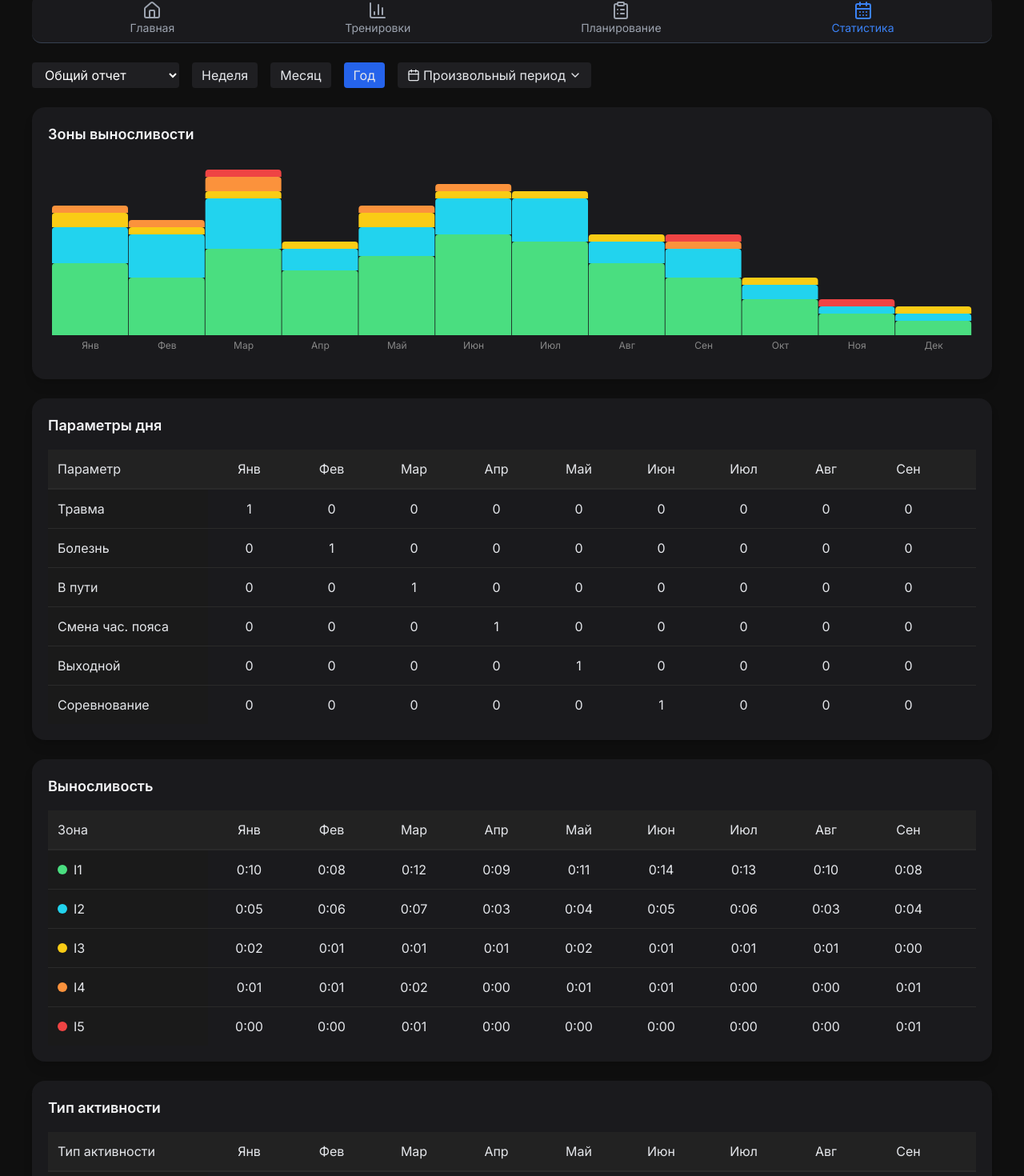
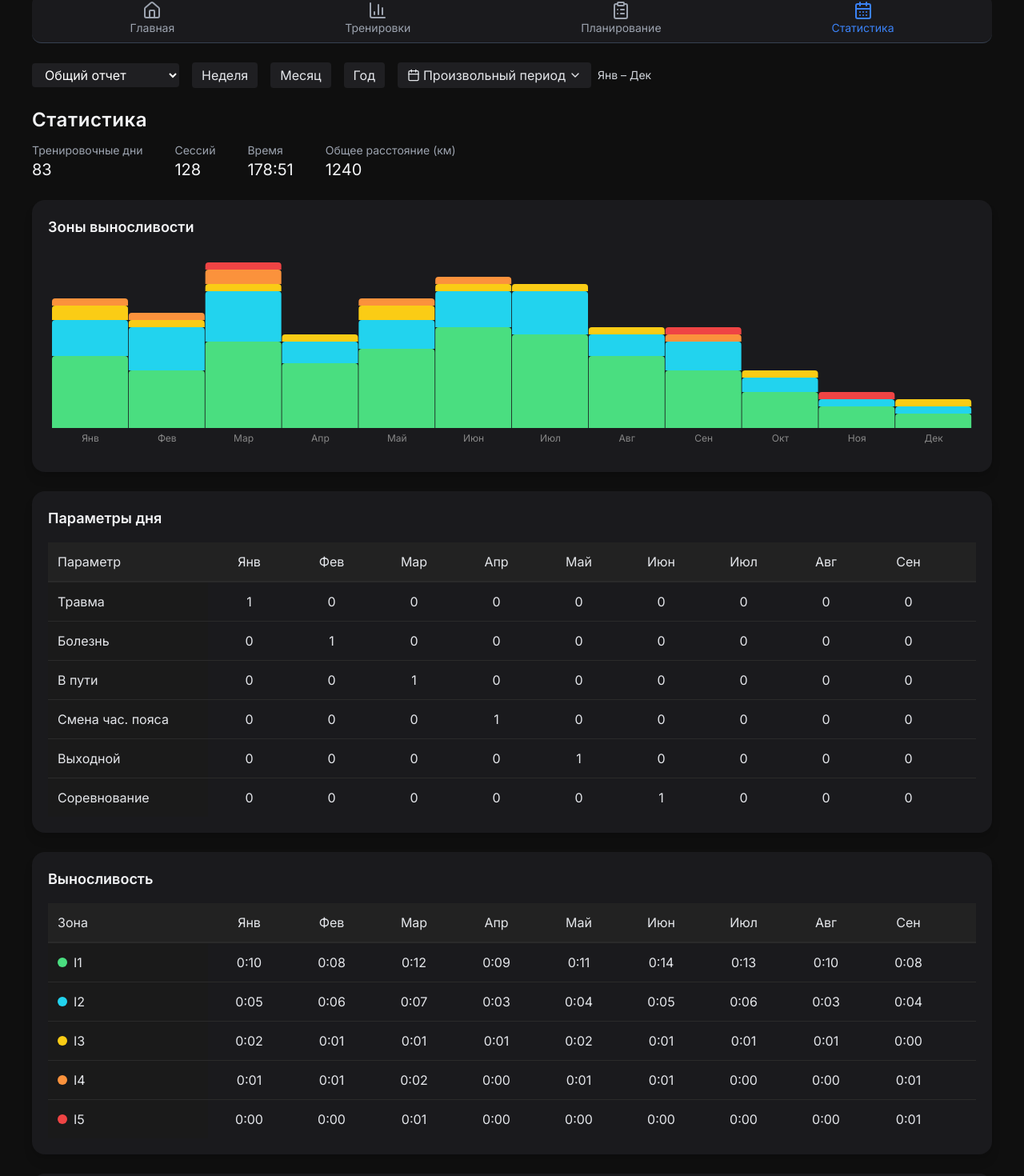
Before and after one commit to mbaliabin/dagbook-test, a React (Vite) app in the folder fasx-frontend/: page /statistics in a window 1280 px wide. Shown: the part 119-1589 px from the top of the page at 80% size. Built offline with nearby package versions, Linux system fonts and the light colour scheme.

Commit message:
Доработка StatisticsPage.tsx 417

```diff
--- a/fasx-frontend/src/pages/StatisticsPage.tsx
+++ b/fasx-frontend/src/pages/StatisticsPage.tsx
@@ -1,4 +1,4 @@
-import React, { useRef, useState } from "react";
+import React, { useRef } from "react";
 import { useNavigate, useLocation } from "react-router-dom";
 import dayjs from "dayjs";
 import weekOfYear from "dayjs/plugin/weekOfYear";
@@ -28,125 +28,83 @@ import "react-date-range/dist/theme/default.css";
 dayjs.extend(weekOfYear);
 dayjs.locale("ru");
 
-// ----------------- CUSTOM TOOLTIP -----------------
+// ================== Custom Tooltip ==================
 const CustomTooltip: React.FC<any> = ({ active, payload, label, formatHours }) => {
   if (!active || !payload || payload.length === 0) return null;
+
   const total = payload.reduce((sum: number, p: any) => sum + (p.value || 0), 0);
+
   const formatValue = (v: number) => {
     if (!formatHours) return `${v} км`;
     const h = Math.floor(v / 60);
     const m = v % 60;
     return `${h}:${m.toString().padStart(2, "0")}`;
   };
+
+  // Показываем диапазон дат для недели, если label формата W{week} {year}
+  let weekRange = "";
+  const match = label.match(/W(\d+)\s(\d+)/);
+  if (match) {
+    const weekNumber = Number(match[1]);
+    const year = Number(match[2]);
+    const start = dayjs().year(year).week(weekNumber).startOf("week");
+    const end = start.add(6, "day");
+    weekRange = `${start.format("DD MMM")} – ${end.format("DD MMM")}`;
+  }
+
   return (
     <div className="bg-[#111]/90 border border-[#2a2a2a] px-2.5 py-2 rounded-lg shadow-lg text-gray-200 text-xs w-48 backdrop-blur-sm">
       <p className="font-semibold mb-1 text-[13px]">{label}</p>
+      {weekRange && <p className="text-gray-400 text-[11px]">{weekRange}</p>}
       <div className="space-y-0.5">
         {payload.map((p: any, i: number) => (
           <div key={i} className="flex justify-between gap-2 items-start">
-            <span className="text-gray-400 break-words leading-tight max-w-[120px]">{p.name}</span>
-            <span className="font-mono text-right min-w-[55px]" style={{ color: p.fill }}>
+            <span className="text-gray-400 break-words leading-tight max-w-[120px]">
+              {p.name}
+            </span>
+            <span
+              className="font-mono text-right min-w-[55px]"
+              style={{ color: p.fill }}
+            >
               {formatValue(p.value)}
             </span>
           </div>
         ))}
       </div>
+
       <div className="h-px bg-[#2a2a2a] my-1.5"></div>
+
       <div className="flex justify-between font-semibold text-[13px]">
         <span className="text-gray-300">Итого</span>
-        <span className="font-mono text-blue-400 min-w-[55px] text-right">{formatValue(total)}</span>
+        <span className="font-mono text-blue-400 min-w-[55px] text-right">
+          {formatValue(total)}
+        </span>
       </div>
     </div>
   );
 };
 
-// ----------------- TABLE SECTION -----------------
-const TableSection: React.FC<any> = ({ table, index, scrollRefs, activeColumns }) => {
-  const colWidth = 103;
-  const leftWidth = 200;
-  const totalWidth = 80;
-  const containerRef = useRef<HTMLDivElement>(null);
-  const calculatedWidth = table.months.length * colWidth + leftWidth + totalWidth;
-
-  return (
-    <div ref={containerRef} className="bg-[#1a1a1d] p-5 rounded-2xl shadow-lg w-full">
-      <h2 className="text-lg font-semibold text-gray-100 mb-4">{table.title}</h2>
-      <div
-        ref={scrollRefs[index]}
-        className="overflow-x-auto"
-        onScroll={(e) => {
-          const scrollLeft = e.currentTarget.scrollLeft;
-          scrollRefs.forEach((ref: any, i: number) => {
-            if (i !== index && ref.current) ref.current.scrollLeft = scrollLeft;
-          });
-        }}
-      >
-        <div className="transition-all flex-shrink-0" style={{ minWidth: calculatedWidth }}>
-          {/* HEADER */}
-          <div className="flex bg-[#222] border-b border-[#2a2a2a] sticky top-0 z-10">
-            <div className="p-3 font-medium sticky left-0 bg-[#222] z-20" style={{ width: leftWidth }}>
-              {table.title === "Выносливость" ? "Зона" : table.title === "Тип активности" ? "Тип активности" : "Параметр"}
-            </div>
-            {table.months.map((m: string, idx: number) => (
-              <div
-                key={idx}
-                className={`p-3 text-center flex-none font-medium ${activeColumns[idx] ? "bg-[#222]" : "bg-[#222]/50"}`}
-                style={{ width: colWidth }}
-              >
-                {m}
-              </div>
-            ))}
-            <div className="p-3 text-center font-medium bg-[#1f1f1f] flex-none" style={{ width: totalWidth }}>
-              Всего
-            </div>
-          </div>
-
-          {/* ROWS */}
-          <div>
-            {table.data.map((row: any, j: number) => (
-              <div key={j} className="flex border-t border-[#2a2a2a] hover:bg-[#252525]/60 transition">
-                <div className="p-3 sticky left-0 bg-[#1a1a1a] z-10 flex items-center gap-2" style={{ width: leftWidth }}>
-                  {row.color && <span className="inline-block w-3 h-3 rounded-full" style={{ backgroundColor: row.color }} />}
-                  <div className="truncate">{row.param || row.type}</div>
-                </div>
-                {row.months.map((val: number, k: number) => (
-                  <div
-                    key={k}
-                    className={`p-3 text-center flex-none ${activeColumns[k] ? "" : "opacity-50"}`}
-                    style={{ width: colWidth }}
-                  >
-                    {table.title === "Выносливость" || table.title === "Тип активности"
-                      ? `${Math.floor(val / 60)}:${(val % 60).toString().padStart(2,"0")}`
-                      : val}
-                  </div>
-                ))}
-                <div className="p-3 text-center bg-[#1f1f1f] flex-none" style={{ width: totalWidth }}>
-                  {row.total}
-                </div>
-              </div>
-            ))}
-          </div>
-        </div>
-      </div>
-    </div>
-  );
-};
-
-// ----------------- MAIN PAGE -----------------
+// ================== Main Component ==================
 export default function StatsPage() {
   const navigate = useNavigate();
   const location = useLocation();
 
-  const [name] = useState("Пользователь");
-  const [reportType, setReportType] = useState("Общий отчет");
-  const [periodType, setPeriodType] = useState<"week" | "month" | "year" | "custom">("year");
-  const [dateRange, setDateRange] = useState<{ startDate: Date; endDate: Date }>({
+  const [name] = React.useState("Пользователь");
+  const [reportType, setReportType] = React.useState("Общий отчет");
+  const [periodType, setPeriodType] = React.useState<"week" | "month" | "year" | "custom">("year");
+  const [dateRange, setDateRange] = React.useState<{ startDate: Date; endDate: Date }>({
     startDate: dayjs("2025-01-01").toDate(),
     endDate: dayjs("2025-12-31").toDate(),
   });
-  const [showDateRangePicker, setShowDateRangePicker] = useState(false);
+  const [showDateRangePicker, setShowDateRangePicker] = React.useState(false);
 
-  const totals = { trainingDays: 83, sessions: 128, time: "178:51", distance: 1240 };
+  const totals = {
+    trainingDays: 83,
+    sessions: 128,
+    time: "178:51",
+    distance: 1240,
+  };
+
   const months = ["Янв","Фев","Мар","Апр","Май","Июн","Июл","Авг","Сен","Окт","Ноя","Дек"];
 
   const enduranceZones = [
@@ -159,7 +117,7 @@ export default function StatsPage() {
 
   const movementTypes = [
     { type: "Лыжи / скейтинг", months: [4,5,3,0,0,0,0,0,1,2,3,2] },
-    { type: "Лыжи, классика", months: [3,4,2,0,0,0,0,0,1,2,1] },
+    { type: "Лыжи, классика", months: [3,4,2,0,0,0,0,0,0,1,2,1] },
     { type: "Роллеры, классика", months: [0,0,0,3,5,6,7,5,4,3,2,0] },
     { type: "Роллеры, скейтинг", months: [0,0,0,2,6,7,8,6,5,3,2,0] },
     { type: "Велосипед", months: [0,0,0,1,2,3,4,3,2,1,0,0] },
@@ -179,27 +137,37 @@ export default function StatsPage() {
     return `${h}:${m.toString().padStart(2,"0")}`;
   };
 
-  // ----------------- COMPUTE COLUMNS -----------------
-  const computeWeekColumns = () => {
-    const start = dayjs(dateRange.startDate).startOf("week");
-    let current = start;
+  const scrollRefs = [useRef<HTMLDivElement>(null), useRef<HTMLDivElement>(null), useRef<HTMLDivElement>(null)];
+
+  const handleScroll = (e: React.UIEvent<HTMLDivElement>, index: number) => {
+    const scrollLeft = e.currentTarget.scrollLeft;
+    scrollRefs.forEach((ref,i)=>{ if(i!==index && ref.current) ref.current.scrollLeft = scrollLeft; });
+  };
+
+  // ================== Колонки ==================
+  const computeWeekColumns = (startDate?: Date, endDate?: Date) => {
+    const end = endDate ? dayjs(endDate) : dayjs().endOf("week");
+    const start = startDate ? dayjs(startDate) : end.subtract(11, "week"); // последние 12 недель
     const weeks: string[] = [];
+    let current = start.startOf("week");
     let count = 0;
-    while (current.isBefore(dayjs(dateRange.endDate)) && count < 12) {
-      const weekStart = current;
-      const weekEnd = current.add(6, "day");
-      weeks.push(`${weekStart.format("DD MMM")} – ${weekEnd.format("DD MMM")}`);
+
+    while (current.isBefore(end) && count < 12) {
+      weeks.push(`W${current.week()} ${current.year()}`);
       current = current.add(1, "week");
       count++;
     }
+
     return weeks;
   };
 
   const computeMonthColumns = () => months;
+
   const computeCustomColumns = () => {
-    const maxRange = 90; // максимум 3 месяца
     const start = dayjs(dateRange.startDate);
-    const end = dayjs(dateRange.endDate).isAfter(start.add(maxRange, "day")) ? start.add(maxRange, "day") : dayjs(dateRange.endDate);
+    let end = dayjs(dateRange.endDate);
+    // ограничение 3 месяца
+    if (end.diff(start, "month") > 3) end = start.add(3, "month");
     const result: string[] = [];
     let current = start.startOf("day");
     while (current.isBefore(end) || current.isSame(end, "day")) {
@@ -211,7 +179,8 @@ export default function StatsPage() {
 
   const computeColumns = () => {
     if (periodType === "week") return computeWeekColumns();
-    if (periodType === "month" || periodType === "year") return computeMonthColumns();
+    if (periodType === "month") return computeMonthColumns();
+    if (periodType === "year") return computeMonthColumns();
     if (periodType === "custom") return computeCustomColumns();
     return months;
   };
@@ -233,8 +202,10 @@ export default function StatsPage() {
     return { type: d.type, months: slice, total: slice.reduce((a,b)=>a+b,0) };
   });
 
-  const scrollRefs = [useRef<HTMLDivElement>(null), useRef<HTMLDivElement>(null), useRef<HTMLDivElement>(null)];
-  const activeColumns = filteredMonths.map(() => true);
+  const handleLogout = () => {
+    localStorage.removeItem("token");
+    navigate("/login");
+  };
 
   const menuItems = [
     { label:"Главная", icon:Home, path:"/daily" },
@@ -253,12 +224,106 @@ export default function StatsPage() {
 
   const activeDistanceTypes = filteredDistanceTypes.filter(t=>t.months.some(v=>v>0)).map(t=>t.type);
 
-  const handleLogout = () => {
-    localStorage.removeItem("token");
-    navigate("/login");
+  // ================== Table Section ==================
+  const TableSection: React.FC<{ table: any; index: number }> = ({ table, index }) => {
+    const colWidth = 103;
+    const leftWidth = 200;
+    const totalWidth = 80;
+
+    const containerRef = useRef<HTMLDivElement>(null);
+    const calculatedWidth = filteredMonths.length * colWidth + leftWidth + totalWidth;
+
+    return (
+      <div ref={containerRef} className="bg-[#1a1a1d] p-5 rounded-2xl shadow-lg w-full">
+        <h2 className="text-lg font-semibold text-gray-100 mb-4">{table.title}</h2>
+
+        <div
+          ref={scrollRefs[index]}
+          className="overflow-x-auto"
+          onScroll={(e) => handleScroll(e, index)}
+        >
+          <div
+            className="transition-all flex-shrink-0"
+            style={{ minWidth: calculatedWidth }}
+          >
+            {/* HEADER */}
+            <div className="flex bg-[#222] border-b border-[#2a2a2a] sticky top-0 z-10">
+              <div
+                className="p-3 font-medium sticky left-0 bg-[#222] z-20"
+                style={{ width: leftWidth }}
+              >
+                {table.title === "Выносливость"
+                  ? "Зона"
+                  : table.title === "Тип активности"
+                  ? "Тип активности"
+                  : "Параметр"}
+              </div>
+
+              {filteredMonths.map((m, idx) => (
+                <div
+                  key={idx}
+                  className="p-3 text-center flex-none font-medium"
+                  style={{ width: colWidth }}
+                >
+                  {m}
+                </div>
+              ))}
+
+              <div
+                className="p-3 text-center font-medium bg-[#1f1f1f] flex-none"
+                style={{ width: totalWidth }}
+              >
+                Всего
+              </div>
+            </div>
+
+            {/* ROWS */}
+            <div>
+              {table.data.map((row: any, j: number) => (
+                <div
+                  key={j}
+                  className="flex border-t border-[#2a2a2a] hover:bg-[#252525]/60 transition"
+                >
+                  <div
+                    className="p-3 sticky left-0 bg-[#1a1a1a] z-10 flex items-center gap-2"
+                    style={{ width: leftWidth }}
+                  >
+                    {row.color && (
+                      <span
+                        className="inline-block w-3 h-3 rounded-full"
+                        style={{ backgroundColor: row.color }}
+                      />
+                    )}
+                    <div className="truncate">{row.param || row.type}</div>
+                  </div>
+
+                  {row.months.map((val: number, k: number) => (
+                    <div
+                      key={k}
+                      className="p-3 text-center flex-none"
+                      style={{ width: colWidth }}
+                    >
+                      {table.title === "Выносливость" || table.title === "Тип активности"
+                        ? formatTime(val)
+                        : val}
+                    </div>
+                  ))}
+
+                  <div
+                    className="p-3 text-center bg-[#1f1f1f] flex-none"
+                    style={{ width: totalWidth }}
+                  >
+                    {row.total}
+                  </div>
+                </div>
+              ))}
+            </div>
+          </div>
+        </div>
+      </div>
+    );
   };
 
-  // ----------------- RENDER -----------------
   return (
     <div className="min-h-screen bg-[#0f0f0f] text-gray-200 p-6 w-full">
       <div className="max-w-[1600px] mx-auto space-y-6 px-4">
@@ -290,34 +355,56 @@ export default function StatsPage() {
         </div>
 
         {/* FILTERS */}
-        <div className="flex flex-wrap gap-4 mb-4">
+        <div className="flex flex-wrap gap-4 mb-4 items-center">
           <select value={reportType} onChange={e=>setReportType(e.target.value)} className="bg-[#1f1f22] text-white px-3 py-1 rounded">
             <option>Общий отчет</option>
             <option>Общая дистанция</option>
           </select>
-          <button onClick={()=>setPeriodType("week")} className={`px-3 py-1 rounded ${periodType==="week"?"bg-blue-600":"bg-[#1f1f22]"} text-gray-200 hover:bg-[#2a2a2d]`}>Неделя</button>
-          <button onClick={()=>setPeriodType("month")} className={`px-3 py-1 rounded ${periodType==="month"?"bg-blue-600":"bg-[#1f1f22]"} text-gray-200 hover:bg-[#2a2a2d]`}>Месяц</button>
-          <button onClick={()=>setPeriodType("year")} className={`px-3 py-1 rounded ${periodType==="year"?"bg-blue-600":"bg-[#1f1f22]"} text-gray-200 hover:bg-[#2a2a2d]`}>Год</button>
-          <div className="relative">
-            <button onClick={()=>setShowDateRangePicker(prev=>!prev)} className={`px-3 py-1 rounded ${periodType==="custom"?"bg-blue-600":"bg-[#1f1f22]"} text-gray-200 hover:bg-[#2a2a2d] flex items-center`}>
+          <button onClick={()=>setPeriodType("week")} className="px-3 py-1 rounded bg-[#1f1f22] text-gray-200 hover:bg-[#2a2a2d]">Неделя</button>
+          <button onClick={()=>setPeriodType("month")} className="px-3 py-1 rounded bg-[#1f1f22] text-gray-200 hover:bg-[#2a2a2d]">Месяц</button>
+          <button onClick={()=>setPeriodType("year")} className="px-3 py-1 rounded bg-[#1f1f22] text-gray-200 hover:bg-[#2a2a2d]">Год</button>
+
+          {/* Calendar + Display range */}
+          <div className="relative flex items-center space-x-2">
+            <button onClick={()=>setShowDateRangePicker(prev=>!prev)} className="px-3 py-1 rounded bg-[#1f1f22] text-gray-200 hover:bg-[#2a2a2d] flex items-center">
               <Calendar className="w-4 h-4 mr-1"/> Произвольный период
               <ChevronDown className="w-4 h-4 ml-1"/>
             </button>
+            <span className="text-gray-300 text-sm">
+              {periodType === "week" && `${filteredMonths[0]} – ${filteredMonths[filteredMonths.length-1]}`}
+              {periodType === "custom" && `${dayjs(dateRange.startDate).format("DD MMM yyyy")} – ${dayjs(dateRange.endDate).format("DD MMM yyyy")}`}
+              {(periodType === "month" || periodType === "year") && `${filteredMonths[0]} – ${filteredMonths[filteredMonths.length-1]}`}
+            </span>
             {showDateRangePicker &&
-              <div className="absolute z-50 top-10 left-0">
+              <div className="absolute z-50 mt-2 bg-[#1a1a1d] rounded shadow-lg p-2">
                 <DateRange
-                  locale={ru}
-                  ranges={[{ startDate: dateRange.startDate, endDate: dateRange.endDate, key:"selection"}]}
-                  onChange={ranges=>setDateRange({startDate:ranges.selection.startDate,endDate:ranges.selection.endDate})}
-                  maxDate={dayjs().toDate()}
-                  rangeColors={["#3b82f6"]}
+                  ranges={[{startDate: dateRange.startDate, endDate: dateRange.endDate, key:"selection"}]}
+                  onChange={item=>setDateRange({startDate:item.selection.startDate,endDate:item.selection.endDate})}
+                  months={1} direction="horizontal" locale={ru} weekStartsOn={1} moveRangeOnFirstSelection={false} rangeColors={["#3b82f6"]}
                 />
+                <div className="flex justify-end mt-2 space-x-2">
+                  <button onClick={()=>setShowDateRangePicker(false)} className="px-3 py-1 rounded border border-gray-600 hover:bg-gray-700 text-gray-300">Отмена</button>
+                  <button onClick={()=>setShowDateRangePicker(false)} className="px-3 py-1 rounded bg-blue-600 hover:bg-blue-700 text-white">Применить</button>
+                </div>
               </div>
             }
           </div>
         </div>
 
-        {/* График */}
+        {/* TOTALS */}
+        <div>
+          <h1 className="text-2xl font-semibold tracking-wide text-gray-100">Статистика</h1>
+          <div className="flex flex-wrap gap-10 text-sm mt-3">
+            <div><p className="text-gray-400">Тренировочные дни</p><p className="text-xl text-gray-100">{totals.trainingDays}</p></div>
+            <div><p className="text-gray-400">Сессий</p><p className="text-xl text-gray-100">{totals.sessions}</p></div>
+            <div><p className="text-gray-400">Время</p><p className="text-xl text-gray-100">{totals.time}</p></div>
+            <div><p className="text-gray-400">Общее расстояние (км)</p><p className="text-xl text-gray-100">{totals.distance}</p></div>
+          </div>
+        </div>
+
+        {/* REPORTS */}
+        {reportType==="Общий отчет" && <>
+          {/* Диаграмма выносливости */}
           <div className="bg-[#1a1a1d] p-5 rounded-2xl shadow-lg">
             <h2 className="text-lg font-semibold mb-4 text-gray-100">Зоны выносливости</h2>
             <div className="h-64">
@@ -339,19 +426,47 @@ export default function StatsPage() {
           </div>
 
           {/* Таблицы */}
-        <TableSection table={{title:"Параметры дня", data:[
+          <TableSection table={{
+            title:"Параметры дня",
+            data:[
               { param:"Травма", months:[1,0,0,0,0,0,0,0,0,0,0,0], total:1 },
               { param:"Болезнь", months:[0,1,0,0,0,0,0,0,0,0,0,0], total:1 },
               { param:"В пути", months:[0,0,1,0,0,0,0,0,0,0,0,0], total:1 },
               { param:"Смена час. пояса", months:[0,0,0,1,0,0,0,0,0,0,0,0], total:1 },
               { param:"Выходной", months:[0,0,0,0,1,0,0,0,0,0,0,0], total:1 },
               { param:"Соревнование", months:[0,0,0,0,0,1,0,0,0,0,0,0], total:1 },
-        ], months: filteredMonths}} index={0} scrollRefs={scrollRefs} activeColumns={activeColumns}/>
+            ]
+          }} index={0}/>
 
-        <TableSection table={{title:"Выносливость", data: filteredEnduranceZones.map(z=>({param:z.zone,color:z.color,months:z.months,total:formatTime(z.total)})), months: filteredMonths}} index={1} scrollRefs={scrollRefs} activeColumns={activeColumns}/>
+          <TableSection table={{title:"Выносливость", data: filteredEnduranceZones.map(z=>({param:z.zone,color:z.color,months:z.months,total:formatTime(z.total)}))}} index={1}/>
+          <TableSection table={{title:"Тип активности", data: filteredMovementTypes.map(m=>({param:m.type,months:m.months,total:formatTime(m.total)}))}} index={2}/>
+        </>}
 
-        <TableSection table={{title:"Тип активности", data: filteredMovementTypes.map(m=>({param:m.type,months:m.months,total:formatTime(m.total)})), months: filteredMonths}} index={2} scrollRefs={scrollRefs} activeColumns={activeColumns}/>
+        {reportType==="Общая дистанция" && <>
+          {/* Диаграмма дистанции */}
+          <div className="bg-[#1a1a1d] p-5 rounded-2xl shadow-lg">
+            <h2 className="text-lg font-semibold mb-4 text-gray-100">Общая дистанция по видам тренировок</h2>
+            <div className="h-64">
+              <ResponsiveContainer width="100%" height="100%">
+                <BarChart
+                  data={filteredMonths.map((month,i)=>{
+                    const data:any={month};
+                    filteredDistanceTypes.forEach(t=>data[t.type]=t.months[i]);
+                    return data;
+                  })}
+                  barGap={0} barCategoryGap="0%"
+                >
+                  <XAxis dataKey="month" axisLine={false} tickLine={false} tick={{fill:"#888", fontSize:12}}/>
+                  <Tooltip content={<CustomTooltip formatHours={false} />} />
+                  {activeDistanceTypes.map(type=><Bar key={type} dataKey={type} stackId="a" fill={distanceColors[type]} radius={[4,4,0,0]}/>)}
+                </BarChart>
+              </ResponsiveContainer>
+            </div>
+          </div>
 
+          {/* Таблица дистанций */}
+          <TableSection table={{title:"Дистанция по видам тренировок", data:filteredDistanceTypes}} index={0}/>
+        </>}
       </div>
     </div>
   );
```
Lines whose indentation alone changed are shown as unchanged.
